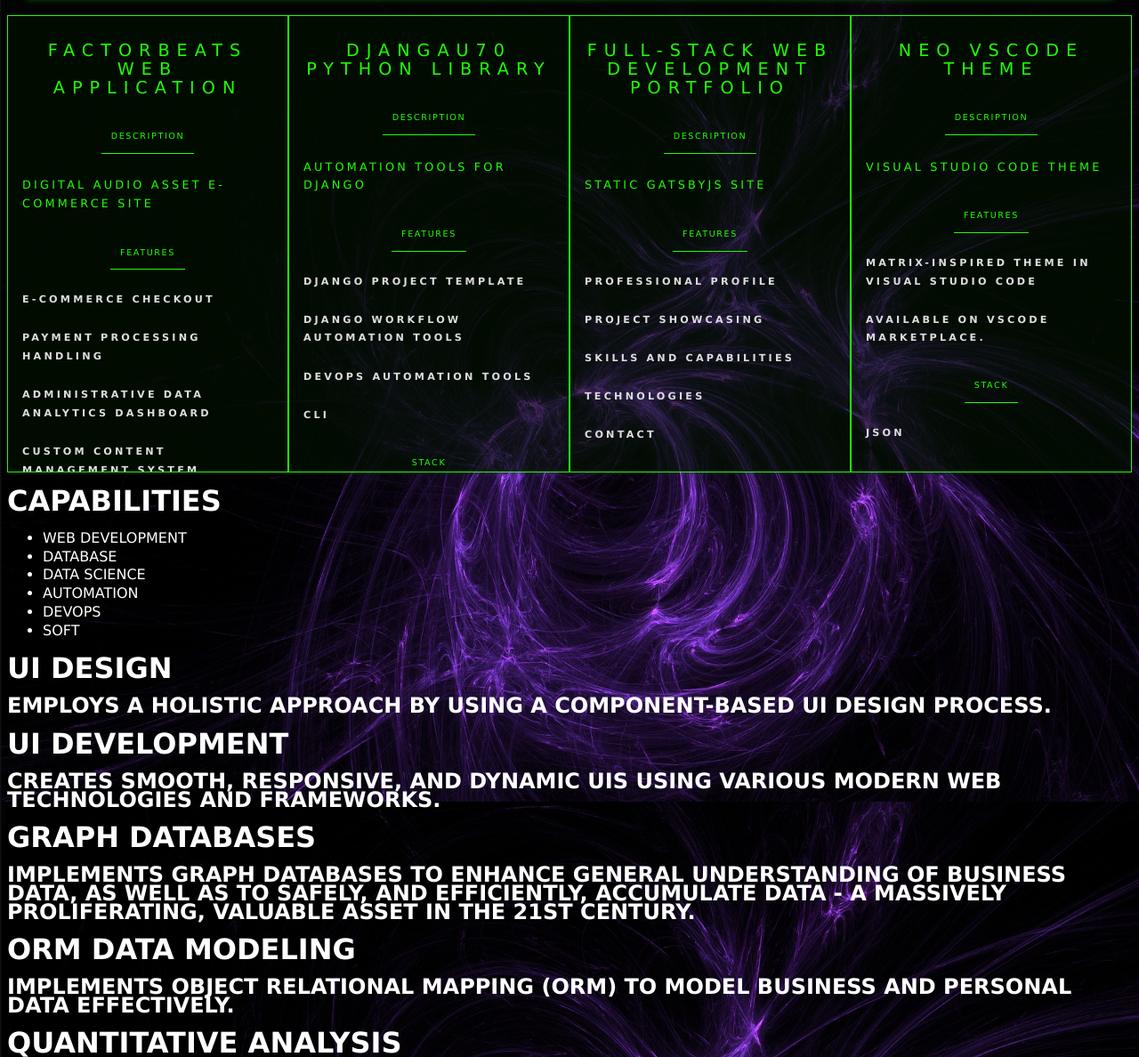
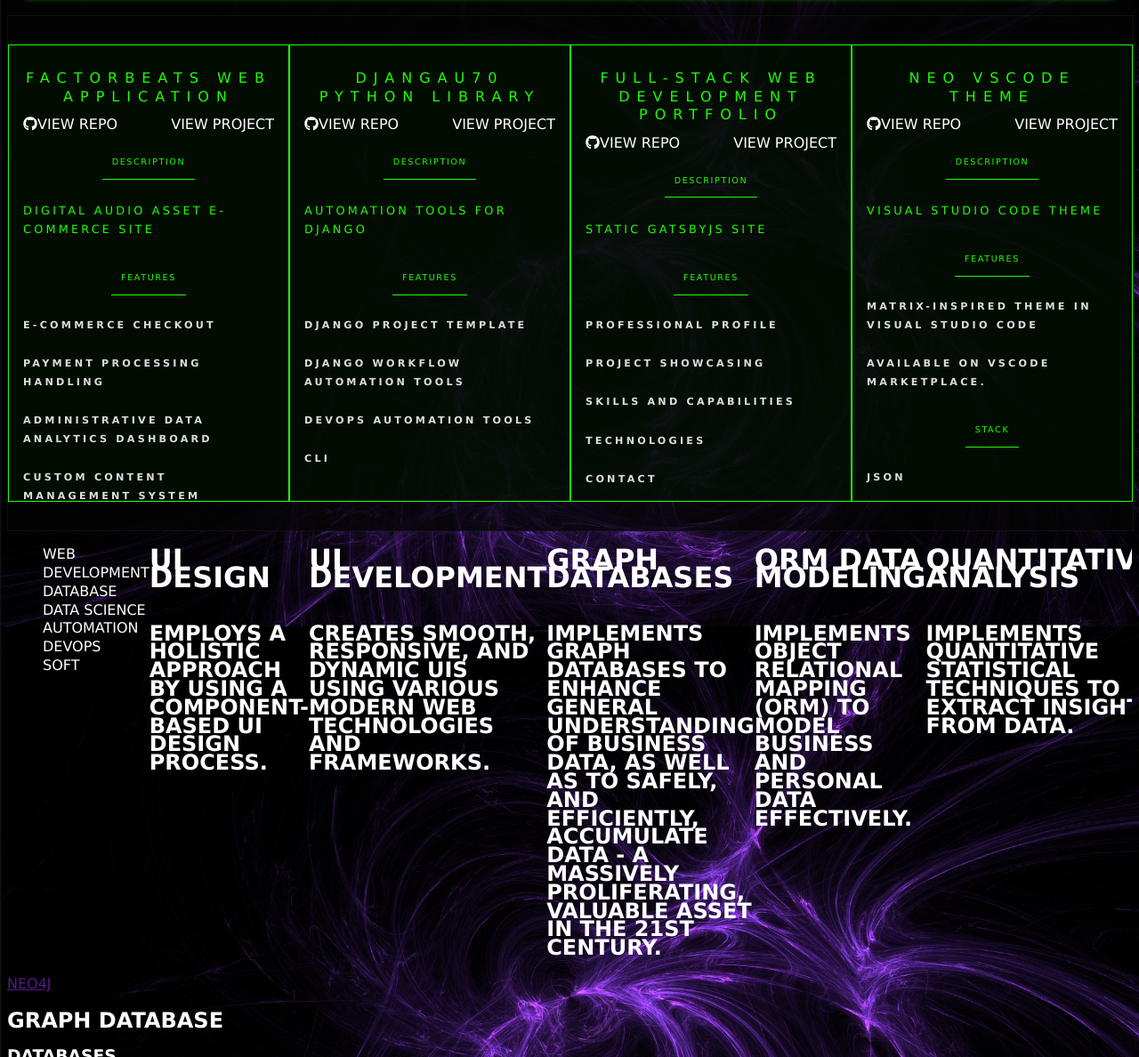
Before and after one commit to alexfigueroa-solutions/portfolio-one, a Gatsby site in the folder gatsby-starter-default/: page / in a window 1280 px wide. Shown: the part 951-2139 px from the top of the page at 89% size. Built offline with nearby package versions, Linux system fonts and the light colour scheme; Gatsby itself is replaced by a stand-in of ours.

Commit message:
added projectCard buttons. Need to style them and arraneg capabilitiesSection into tabs.

```diff
--- a/dd.txt
+++ b/dd.txt
@@ -273,8 +273,8 @@ Weekly Goals:
                 + Arrange TechnicalTraits in grid
                 + Add hover styling to TechnicalTraits.
                 + Arrange Projects Section in row of 4.
-                - Style Project Cards
-                - Add Project Card Buttons
+                + Style Project Cards
+                + Add Project Card Buttons
                 - Arrange Capabilities into Tab Structure.
 
 
--- a/gatsby-starter-default/src/components/capabilities_section/capabilities_section.js
+++ b/gatsby-starter-default/src/components/capabilities_section/capabilities_section.js
@@ -1,6 +1,6 @@
 import React from 'react';
 import TabLayout from "../tab_layout/tab_layout.js"
-
+import "../general.scss";
 const capability_nav_headers_array = [
     'Web Development',
     'Database',
@@ -90,9 +90,7 @@ const capability_content_array= [
 class CapabilitySection extends React.Component{
     render(){
         return <div>
-            <h1 class = "container-section">
-                Capabilities
-            </h1>
+
             <TabLayout
                 nav_header_array = {capability_nav_headers_array}
                 content_array = {capability_content_array}>
--- a/gatsby-starter-default/src/components/general.scss
+++ b/gatsby-starter-default/src/components/general.scss
@@ -227,9 +227,12 @@ html{
     flex-flow: row nowrap;
     justify-content: center;
     width: 100%;
+    padding:2rem 0rem;
+    background-color:$dark-shadow-neg;
+    border: 0.1rem solid $dark-shadow-pos;
     .projectCard:hover{
         border: solid $light-primary 0.05rem;
-        animation: projectCardHover 0.3s;
+        animation: projectCardHover 0.025s;
         z-index: 10;
         color: $light-primary;
         background-color: $light-primary-background;
@@ -248,16 +251,20 @@ html{
     height: 30rem;
     overflow-y:scroll;
 }
-
+.cardButtonDiv{
+    display:flex;
+    flex-flow: row nowrap;
+    justify-content: space-between;
+}
 .cardTitleDiv{
     display:flex;
-    flex-flow: row nowrap;
+    flex-flow: column nowrap;
     text-align: center;
 
 }
 .cardTitle{
     letter-spacing:0.5rem;
-    font-size:1.2rem;
+    font-size:1rem;
     font-weight:100;
     color: $dark-primary;
     align-self:center;
@@ -294,3 +301,37 @@ html{
     display: flex;
     flex-flow: column nowrap;
 }
+
+
+
+
+
+
+/*Capabilities Section*/
+.tabComponent{
+    display: flex;
+    flex-flow: row nowrap;
+    width:100%;
+    overflow-x:scroll;
+
+}
+.tabNavDiv{
+    display:flex;
+}
+.tabNavList{
+    display:flex;
+    flex-flow: column nowrap;
+}
+.tabNavBtn{
+    display:flex;
+}
+.tabContentDiv{
+    display:flex;
+    position:relative;
+
+}
+.tabContentSubDiv{
+    display:flex;
+    flex-flow: column nowrap;
+    position:relative;
+}
--- a/gatsby-starter-default/src/components/project_card/project_card.js
+++ b/gatsby-starter-default/src/components/project_card/project_card.js
@@ -1,6 +1,8 @@
 import React from 'react';
 import "../layout/layout.scss";
 import "../general.scss";
+import { faGithub } from '@fortawesome/free-brands-svg-icons';
+import { FontAwesomeIcon } from "@fortawesome/react-fontawesome";
 
 
 const { Component } =  React;
@@ -13,7 +15,8 @@ class ProjectCard extends Component {
             description,
             features,
             stack,
-            demonstrated_capabilities
+            demonstrated_capabilities,
+            github_repo_url
              } = this.props;
 
         return(
@@ -24,6 +27,10 @@ class ProjectCard extends Component {
                     <h1 className = "cardTitle">
                         {title}
                     </h1>
+                    <div className = "cardButtonDiv">
+                        <btn href = {github_repo_url}><FontAwesomeIcon icon = {faGithub}></FontAwesomeIcon>View Repo</btn>
+                        <btn>View Project</btn>
+                    </div>
 
                 </div>
                 <div className = "cardDescriptionDiv">
--- a/gatsby-starter-default/src/components/tab_layout/tab_layout.js
+++ b/gatsby-starter-default/src/components/tab_layout/tab_layout.js
@@ -7,24 +7,24 @@ class TabLayout extends React.Component{
             content_array
         } = this.props;
         return(
-        <div>
-            <div class = 'nav-container'>
-                <ul class = 'nav-list'>
+        <div className = 'tabComponent'>
+            <div className = 'tabNavDiv'>
+                <ul className = 'tabNavList'>
                     {nav_header_array.map(
                         header =>(
-                            <li class = 'nav-btn'>{header}</li>
+                            <li className = 'tabNavBtn'>{header}</li>
                         )
                     )
                     }
                 </ul>
             </div>
             {/*Tab Content Area: maps content_array to   */}
-            <div class = 'content-container'>
+            <div className = 'tabContentDiv'>
                 {content_array.map(
                     array => (
                         array.map(
                             content =>(
-                                <div class = "subcontainer">
+                                <div class = "tabContentSubDiv">
                                     <h1>{content.title}</h1>
                                     <h2>{content.description}</h2>
                                 </div>
```
